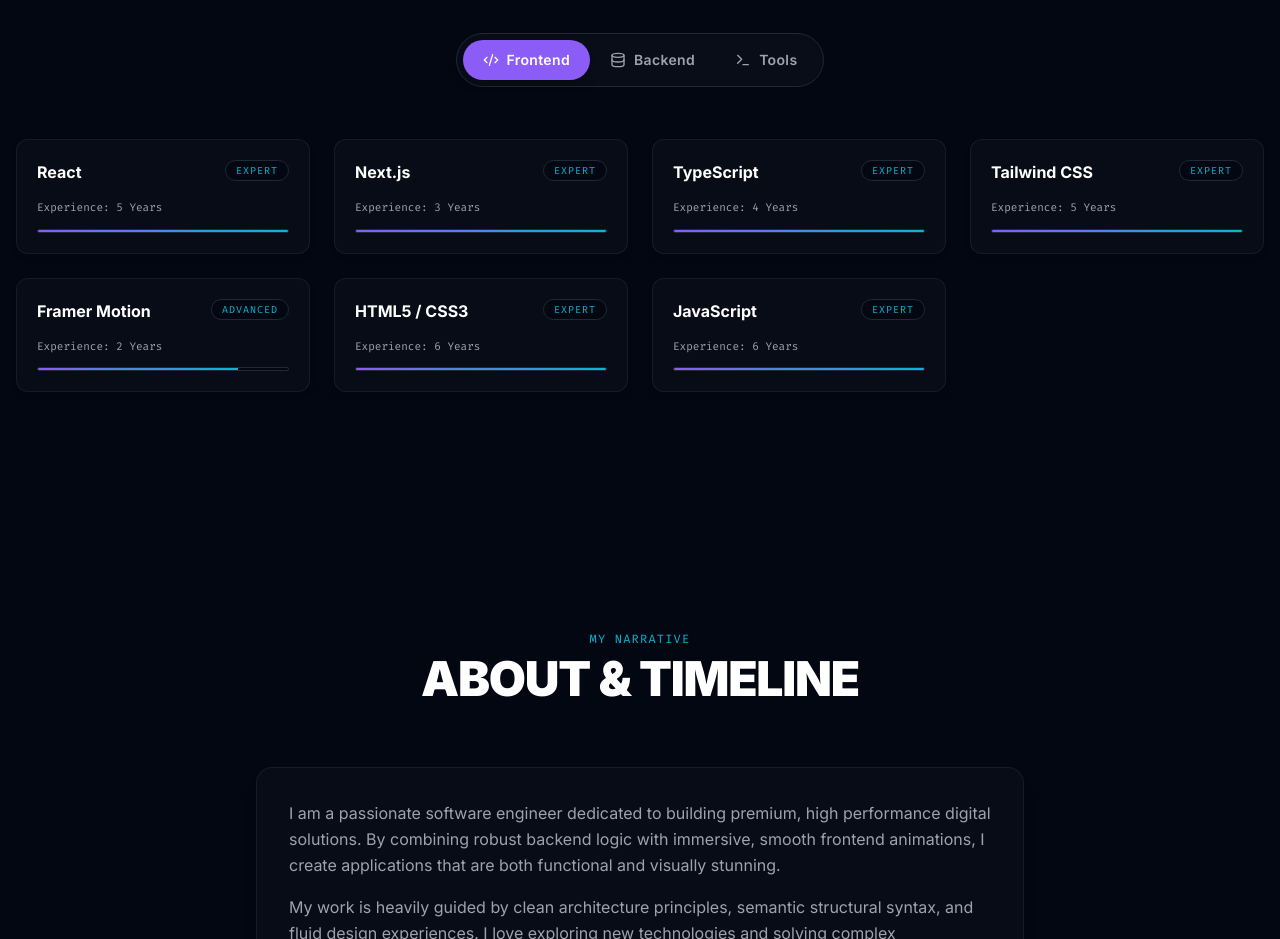
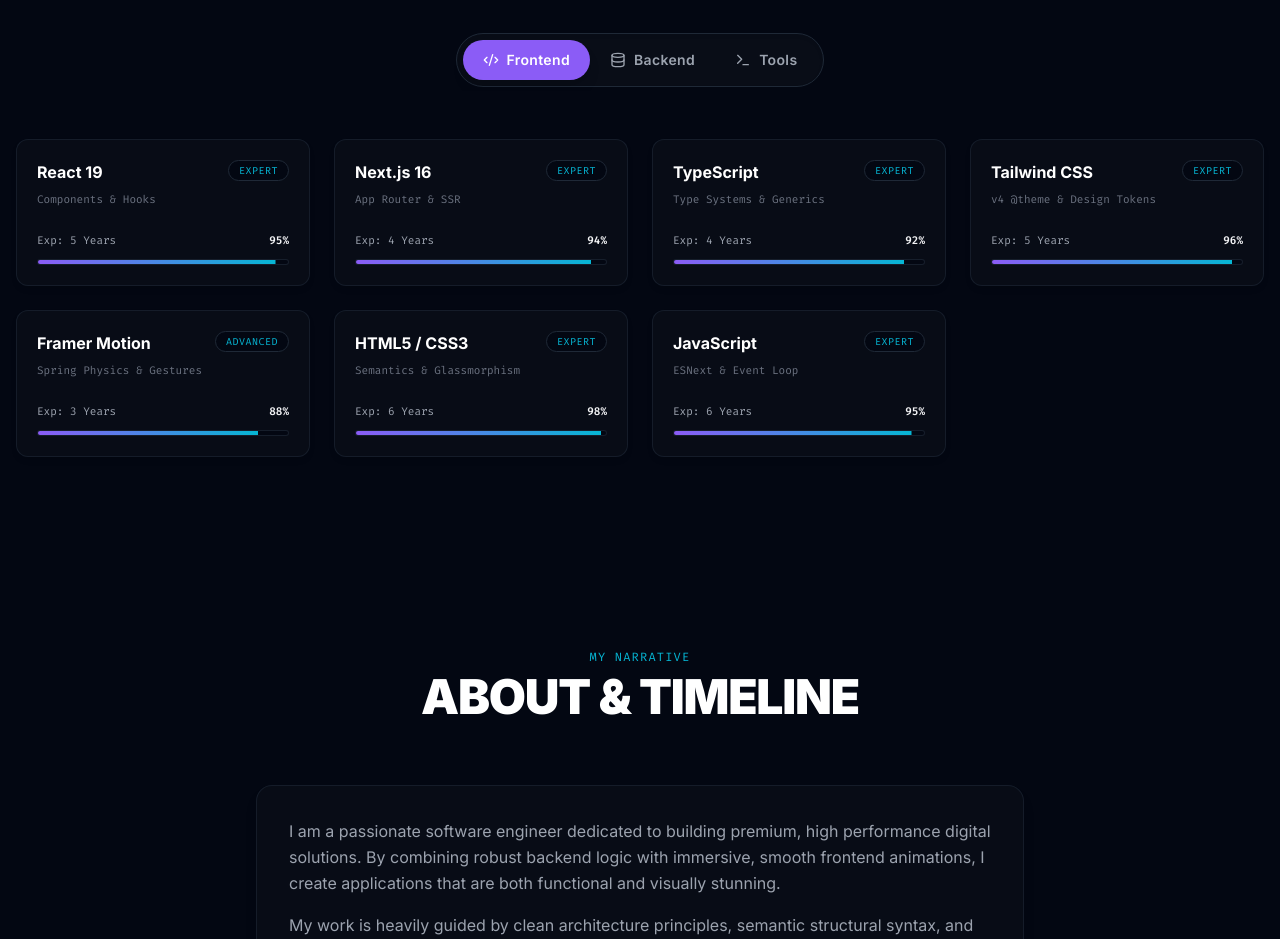
Before and after one commit to KaRtIk6969-meow/portfolio, a Next.js app: page / in a window 1280 px wide. Shown: the part 2320-3259 px from the top of the page. Built offline with nearby package versions, Linux system fonts and the light colour scheme.

Commit message:
analyzing

```diff
--- /dev/null
+++ b/src/features/skills/constants/skills.tsx
@@ -0,0 +1,38 @@
+import React from "react";
+import { Code2, Database, Terminal } from "lucide-react";
+import { CategoryTab, SkillCategory, SkillItem } from "../types";
+
+export const CATEGORY_TABS: CategoryTab[] = [
+  { id: "frontend", label: "Frontend", icon: <Code2 className="w-4 h-4" /> },
+  { id: "backend", label: "Backend", icon: <Database className="w-4 h-4" /> },
+  { id: "tools", label: "Tools", icon: <Terminal className="w-4 h-4" /> },
+];
+
+export const SKILLS_DATA: Record<SkillCategory, SkillItem[]> = {
+  frontend: [
+    { name: "React 19", level: "Expert", years: "5 Years", proficiency: 95, tag: "Components & Hooks" },
+    { name: "Next.js 16", level: "Expert", years: "4 Years", proficiency: 94, tag: "App Router & SSR" },
+    { name: "TypeScript", level: "Expert", years: "4 Years", proficiency: 92, tag: "Type Systems & Generics" },
+    { name: "Tailwind CSS", level: "Expert", years: "5 Years", proficiency: 96, tag: "v4 @theme & Design Tokens" },
+    { name: "Framer Motion", level: "Advanced", years: "3 Years", proficiency: 88, tag: "Spring Physics & Gestures" },
+    { name: "HTML5 / CSS3", level: "Expert", years: "6 Years", proficiency: 98, tag: "Semantics & Glassmorphism" },
+    { name: "JavaScript", level: "Expert", years: "6 Years", proficiency: 95, tag: "ESNext & Event Loop" },
+  ],
+  backend: [
+    { name: "Node.js", level: "Expert", years: "4 Years", proficiency: 90, tag: "Runtime & Async I/O" },
+    { name: "Express", level: "Advanced", years: "4 Years", proficiency: 86, tag: "REST Middleware" },
+    { name: "PostgreSQL", level: "Advanced", years: "3 Years", proficiency: 84, tag: "Relational Queries & Indexing" },
+    { name: "MongoDB", level: "Advanced", years: "3 Years", proficiency: 82, tag: "Document Models & Aggregates" },
+    { name: "Redis", level: "Intermediate", years: "2 Years", proficiency: 76, tag: "In-Memory Caching & PubSub" },
+    { name: "GraphQL", level: "Advanced", years: "2 Years", proficiency: 80, tag: "Schemas & Resolvers" },
+    { name: "REST APIs", level: "Expert", years: "5 Years", proficiency: 94, tag: "API Contracts & Security" },
+  ],
+  tools: [
+    { name: "Git / GitHub", level: "Expert", years: "6 Years", proficiency: 95, tag: "Branching & CI Actions" },
+    { name: "Docker", level: "Advanced", years: "2 Years", proficiency: 82, tag: "Containers & Compose" },
+    { name: "Vercel", level: "Expert", years: "3 Years", proficiency: 92, tag: "Edge Deployment & Preview" },
+    { name: "AWS", level: "Intermediate", years: "2 Years", proficiency: 74, tag: "S3, CloudFront & Lambda" },
+    { name: "Linux", level: "Advanced", years: "4 Years", proficiency: 85, tag: "Shell Scripting & Sysadmin" },
+    { name: "VS Code", level: "Expert", years: "6 Years", proficiency: 96, tag: "Workflow & Extensions" },
+  ],
+};
--- /dev/null
+++ b/src/features/skills/index.ts
@@ -0,0 +1,4 @@
+export { default as Skills } from "./ui/Skills";
+export { default as SkillCard } from "./ui/SkillCard";
+export { CATEGORY_TABS, SKILLS_DATA } from "./constants/skills";
+export type { SkillCategory, SkillItem, CategoryTab } from "./types";
--- /dev/null
+++ b/src/features/skills/types/index.ts
@@ -0,0 +1,17 @@
+import React from "react";
+
+export type SkillCategory = "frontend" | "backend" | "tools";
+
+export interface SkillItem {
+  name: string;
+  level: "Expert" | "Advanced" | "Intermediate";
+  years: string;
+  proficiency: number; // 0 to 100
+  tag?: string;
+}
+
+export interface CategoryTab {
+  id: SkillCategory;
+  label: string;
+  icon: React.ReactNode;
+}
--- /dev/null
+++ b/src/features/skills/ui/SkillCard.tsx
@@ -0,0 +1,72 @@
+"use client";
+
+import React from "react";
+import { motion } from "framer-motion";
+import { SkillCategory, SkillItem } from "../types";
+
+interface SkillCardProps {
+  skill: SkillItem;
+  index: number;
+  category: SkillCategory;
+}
+
+const categoryGlow: Record<SkillCategory, string> = {
+  frontend: "group-hover:border-cyan-400/50 group-hover:shadow-[0_0_20px_rgba(6,182,212,0.18)]",
+  backend: "group-hover:border-violet-400/50 group-hover:shadow-[0_0_20px_rgba(139,92,246,0.18)]",
+  tools: "group-hover:border-emerald-400/50 group-hover:shadow-[0_0_20px_rgba(16,185,129,0.18)]",
+};
+
+const categoryProgressBar: Record<SkillCategory, string> = {
+  frontend: "bg-[linear-gradient(90deg,var(--color-primary)_0%,var(--color-secondary)_100%)]",
+  backend: "bg-[linear-gradient(90deg,#6366F1_0%,var(--color-primary)_100%)]",
+  tools: "bg-[linear-gradient(90deg,#059669_0%,#10B981_100%)]",
+};
+
+export default function SkillCard({ skill, index, category }: SkillCardProps) {
+  return (
+    <motion.div
+      initial={{ opacity: 0, scale: 0.95 }}
+      animate={{ opacity: 1, scale: 1 }}
+      transition={{
+        duration: 0.45,
+        ease: [0.16, 1, 0.3, 1],
+        delay: index * 0.04,
+      }}
+      className={`group relative flex flex-col p-4 sm:p-5 glass-panel rounded-xl glow-hover shadow-md hover:scale-[1.02] cursor-default transition-all duration-300 w-full min-w-0 ${categoryGlow[category]}`}
+    >
+      {/* Header: Skill Name & Level Badge */}
+      <div className="flex justify-between items-start gap-2 mb-2">
+        <h3 className="font-sans font-bold text-white group-hover:text-secondary transition-colors duration-300 text-sm sm:text-base">
+          {skill.name}
+        </h3>
+        <span className="text-[10px] font-mono tracking-wider bg-surface-main text-secondary border border-border-line px-2.5 py-0.5 rounded-full uppercase shrink-0">
+          {skill.level}
+        </span>
+      </div>
+
+      {/* Subtitle Tag */}
+      {skill.tag && (
+        <p className="text-[11px] font-mono text-text-muted mb-4">
+          {skill.tag}
+        </p>
+      )}
+
+      {/* Footer Info: Experience & Proficiency */}
+      <div className="flex items-center justify-between text-[11px] font-mono text-text-secondary mt-auto pt-2">
+        <span>Exp: {skill.years}</span>
+        <span className="text-text-primary font-semibold">{skill.proficiency}%</span>
+      </div>
+
+      {/* Hardware-accelerated GPU scaleX progress bar */}
+      <div className="w-full h-1.5 bg-surface-main rounded-full overflow-hidden mt-2.5 border border-border-line/70">
+        <motion.div
+          initial={{ scaleX: 0 }}
+          animate={{ scaleX: skill.proficiency / 100 }}
+          style={{ originX: 0 }}
+          transition={{ duration: 0.9, ease: [0.16, 1, 0.3, 1], delay: index * 0.04 }}
+          className={`w-full h-full ${categoryProgressBar[category]}`}
+        />
+      </div>
+    </motion.div>
+  );
+}
--- a/src/features/skills/ui/Skills.tsx
+++ b/src/features/skills/ui/Skills.tsx
@@ -1,57 +1,17 @@
 "use client";
 
-import { useState } from "react";
+import React, { useState } from "react";
 import { motion, AnimatePresence } from "framer-motion";
-import { Code2, Database, Terminal } from "lucide-react";
-
-interface SkillItem {
-  name: string;
-  level: string;
-  years: string;
-}
-
-type Categories = "frontend" | "backend" | "tools";
-
-const skillsData: Record<Categories, SkillItem[]> = {
-  frontend: [
-    { name: "React", level: "Expert", years: "5 Years" },
-    { name: "Next.js", level: "Expert", years: "3 Years" },
-    { name: "TypeScript", level: "Expert", years: "4 Years" },
-    { name: "Tailwind CSS", level: "Expert", years: "5 Years" },
-    { name: "Framer Motion", level: "Advanced", years: "2 Years" },
-    { name: "HTML5 / CSS3", level: "Expert", years: "6 Years" },
-    { name: "JavaScript", level: "Expert", years: "6 Years" },
-  ],
-  backend: [
-    { name: "Node.js", level: "Expert", years: "4 Years" },
-    { name: "Express", level: "Advanced", years: "4 Years" },
-    { name: "PostgreSQL", level: "Advanced", years: "3 Years" },
-    { name: "MongoDB", level: "Advanced", years: "3 Years" },
-    { name: "Redis", level: "Intermediate", years: "2 Years" },
-    { name: "GraphQL", level: "Advanced", years: "2 Years" },
-    { name: "REST APIs", level: "Expert", years: "5 Years" },
-  ],
-  tools: [
-    { name: "Git / GitHub", level: "Expert", years: "6 Years" },
-    { name: "Docker", level: "Advanced", years: "2 Years" },
-    { name: "Vercel", level: "Expert", years: "3 Years" },
-    { name: "AWS", level: "Intermediate", years: "2 Years" },
-    { name: "Linux", level: "Advanced", years: "4 Years" },
-    { name: "VS Code", level: "Expert", years: "6 Years" },
-  ],
-};
-
-const categoryTabs = [
-  { id: "frontend" as const, label: "Frontend", icon: <Code2 className="w-4 h-4" /> },
-  { id: "backend" as const, label: "Backend", icon: <Database className="w-4 h-4" /> },
-  { id: "tools" as const, label: "Tools", icon: <Terminal className="w-4 h-4" /> },
-];
+import { CATEGORY_TABS, SKILLS_DATA } from "../constants/skills";
+import { SkillCategory } from "../types";
+import SkillCard from "./SkillCard";
 
 export default function Skills() {
-  const [activeCategory, setActiveCategory] = useState<Categories>("frontend");
+  const [activeCategory, setActiveCategory] = useState<SkillCategory>("frontend");
 
   return (
     <section id="skills" className="py-16 sm:py-24 px-4 max-w-7xl mx-auto w-full min-w-0">
+      {/* Section Header */}
       <div className="text-center mb-10 sm:mb-16">
         <motion.p
           initial={{ opacity: 0 }}
@@ -73,10 +33,10 @@
         </motion.h2>
       </div>
 
-      {/* Tabs controllers for active categories with responsive overflow protection */}
+      {/* Tabs controller with responsive horizontal overflow protection */}
       <div className="flex justify-center mb-8 sm:mb-12 w-full overflow-x-auto py-1 scrollbar-none">
         <div className="inline-flex max-w-full bg-surface-elevated/90 border border-border-line rounded-full p-1 sm:p-1.5 shadow-inner">
-          {categoryTabs.map((tab) => {
+          {CATEGORY_TABS.map((tab) => {
             const isActive = activeCategory === tab.id;
             return (
               <button
@@ -101,7 +61,7 @@
         </div>
       </div>
 
-      {/* Skills list cards container grid */}
+      {/* Animated Skills Grid */}
       <div className="min-h-[300px]">
         <AnimatePresence mode="wait">
           <motion.div
@@ -109,52 +69,16 @@
             initial={{ opacity: 0, y: 20 }}
             animate={{ opacity: 1, y: 0 }}
             exit={{ opacity: 0, y: -20 }}
-            transition={{ duration: 0.4, ease: [0.16, 1, 0.3, 1] }}
+            transition={{ duration: 0.35, ease: [0.16, 1, 0.3, 1] }}
             className="grid grid-cols-1 sm:grid-cols-2 md:grid-cols-3 lg:grid-cols-4 gap-4 sm:gap-6 w-full min-w-0"
           >
-            {skillsData[activeCategory].map((skill, index) => (
-              <motion.div
+            {SKILLS_DATA[activeCategory].map((skill, index) => (
+              <SkillCard
                 key={skill.name}
-                initial={{ opacity: 0, scale: 0.95 }}
-                animate={{ opacity: 1, scale: 1 }}
-                transition={{
-                  duration: 0.5,
-                  ease: [0.16, 1, 0.3, 1],
-                  delay: index * 0.05,
-                }}
-                className="group relative flex flex-col p-4 sm:p-5 glass-panel rounded-xl glow-hover shadow-md hover:scale-[1.03] cursor-default transition-transform duration-300 w-full min-w-0"
-              >
-                <div className="flex justify-between items-start mb-4">
-                  <h3 className="font-sans font-bold text-white group-hover:text-secondary transition-colors duration-300">
-                    {skill.name}
-                  </h3>
-                  <span className="text-[10px] font-mono tracking-widest bg-surface-main text-secondary border border-border-line px-2.5 py-0.5 rounded-full uppercase">
-                    {skill.level}
-                  </span>
-                </div>
-
-                <p className="text-[11px] font-mono text-text-secondary mt-auto">
-                  Experience: {skill.years}
-                </p>
-
-                {/* Subtle indicator bar using GPU scaleX instead of width reflow */}
-                <div className="w-full h-1 bg-surface-main rounded-full overflow-hidden mt-3 border border-border-line">
-                  <motion.div
-                    initial={{ scaleX: 0 }}
-                    animate={{
-                      scaleX:
-                        skill.level === "Expert"
-                          ? 1
-                          : skill.level === "Advanced"
-                          ? 0.8
-                          : 0.6,
-                    }}
-                    style={{ originX: 0 }}
-                    transition={{ duration: 1.0, ease: [0.16, 1, 0.3, 1], delay: index * 0.06 }}
-                    className="w-full h-full bg-[linear-gradient(90deg,var(--color-primary)_0%,var(--color-secondary)_100%)]"
-                  />
-                </div>
-              </motion.div>
+                skill={skill}
+                index={index}
+                category={activeCategory}
+              />
             ))}
           </motion.div>
         </AnimatePresence>
```
Also changed, not shown: 1 other file (tests, documents, lock files or other folders).
